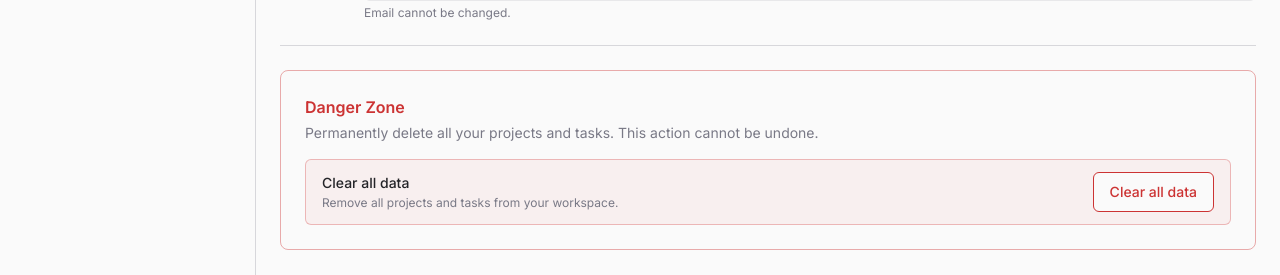
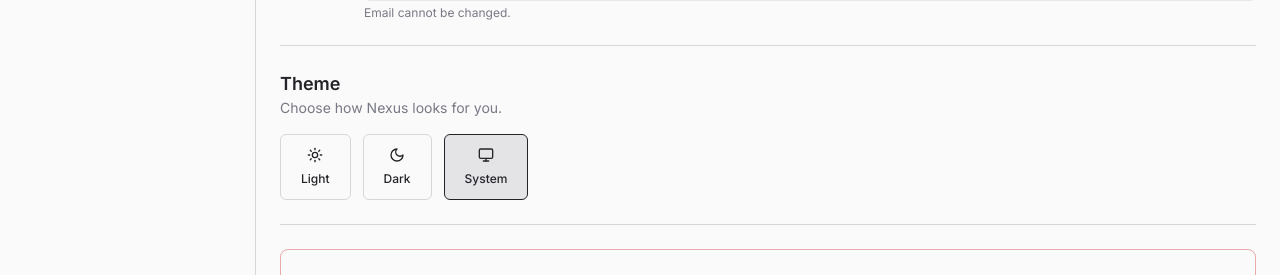
Before and after one commit to patriciasegantine/nexus-app, a Next.js app: page /settings in a window 1280 px wide. Shown: the part 400-675 px from the top of the page. Built offline with nearby package versions, Linux system fonts and the light colour scheme; no server answers.

Commit message:
feat: add theme settings component for customizable appearance; integrate theme selection functionality

```diff
--- a/src/app/(dashboard)/settings/page.tsx
+++ b/src/app/(dashboard)/settings/page.tsx
@@ -1,6 +1,7 @@
 import { Separator } from '@/components/ui/separator'
 import { DangerZone } from '@/components/settings/danger-zone'
 import { ProfileSettings } from '@/components/settings/profile-settings'
+import { ThemeSettings } from '@/components/settings/theme-settings'
 
 export default function SettingsPage() {
   return (
@@ -13,6 +14,8 @@ export default function SettingsPage() {
       <Separator />
       <ProfileSettings />
       <Separator />
+      <ThemeSettings />
+      <Separator />
       <DangerZone />
     </div>
   )
--- /dev/null
+++ b/src/components/settings/theme-settings.tsx
@@ -0,0 +1,48 @@
+'use client'
+
+import { useTheme } from 'next-themes'
+import { useEffect, useState } from 'react'
+import { Moon, Sun, Monitor } from 'lucide-react'
+import { Button } from '@/components/ui/button'
+import { cn } from '@/lib/utils'
+
+const THEMES = [
+  { value: 'light', label: 'Light', icon: Sun },
+  { value: 'dark', label: 'Dark', icon: Moon },
+  { value: 'system', label: 'System', icon: Monitor },
+] as const
+
+export function ThemeSettings() {
+  const { theme, setTheme } = useTheme()
+  const [mounted, setMounted] = useState(false)
+
+  useEffect(() => {
+    setMounted(true)
+  }, [])
+
+  return (
+    <div className="space-y-4">
+      <div>
+        <h2 className="text-lg font-semibold">Theme</h2>
+        <p className="text-sm text-muted-foreground">Choose how Nexus looks for you.</p>
+      </div>
+
+      <div className="flex gap-3">
+        {THEMES.map(({ value, label, icon: Icon }) => (
+          <Button
+            key={value}
+            variant="outline"
+            className={cn(
+              "flex flex-col items-center gap-2 h-auto py-3 px-5",
+              mounted && theme === value && "border-foreground bg-muted"
+            )}
+            onClick={() => setTheme(value)}
+          >
+            <Icon className="h-4 w-4" />
+            <span className="text-xs">{label}</span>
+          </Button>
+        ))}
+      </div>
+    </div>
+  )
+}
```
